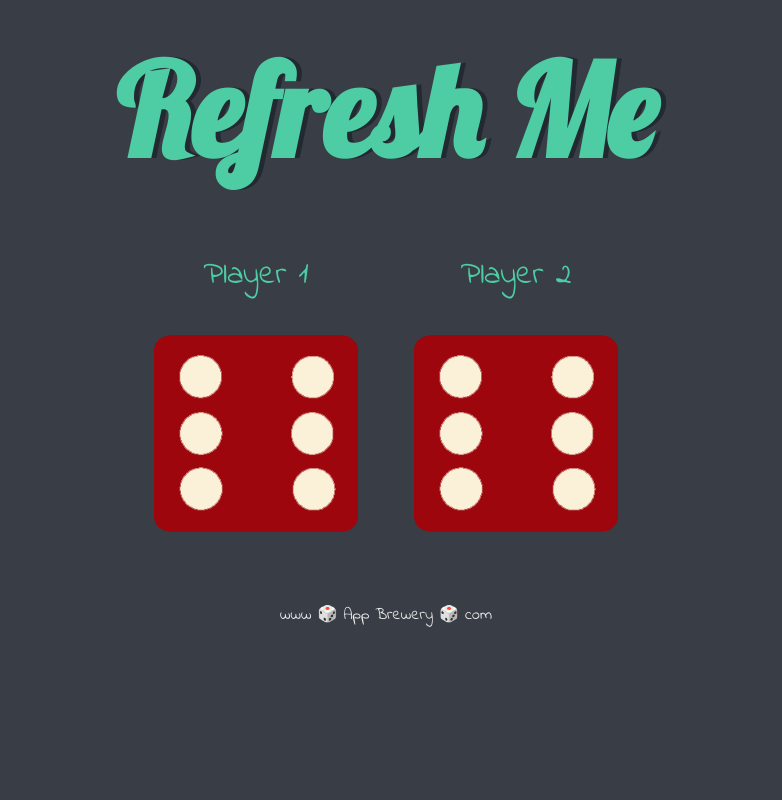
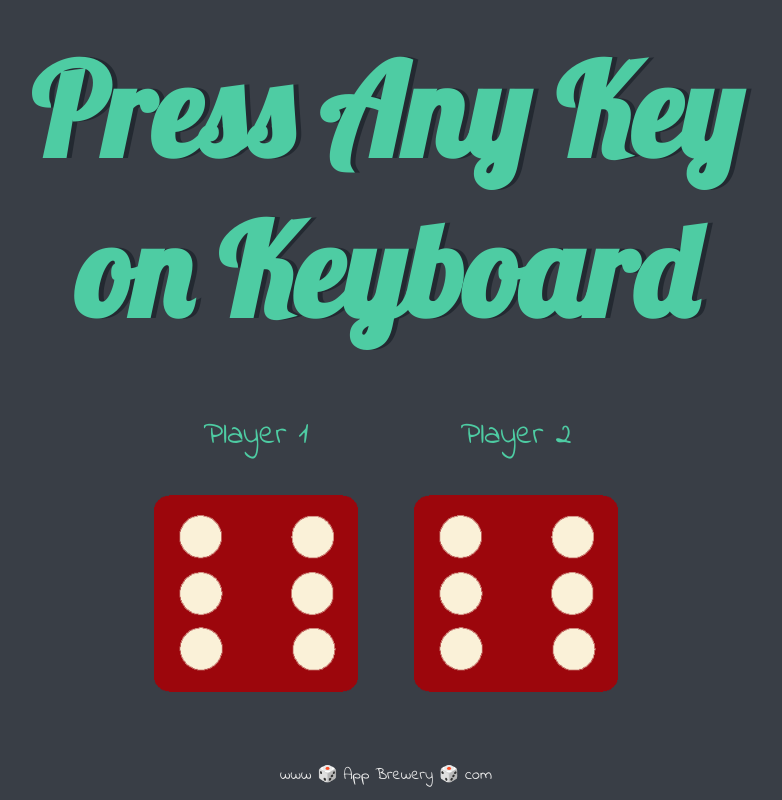
Before and after one commit to indrabas13/Dice-Game, a plain HTML site: page index.html in a window 1280 px wide. Shown: the whole page, without its empty margins (254-1036 px from the left). Drawn offline with nearby package versions, Linux system fonts and the light colour scheme.

Commit message:
update h1 index.html

```diff
--- a/index.html
+++ b/index.html
@@ -12,7 +12,7 @@
 <body>
 
   <div class="container">
-    <h1>Refresh Me</h1>
+    <h1>Press Any Key on Keyboard</h1>
 
     <div class="dice">
       <p>Player 1</p>
```
